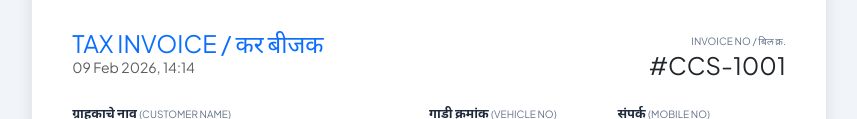
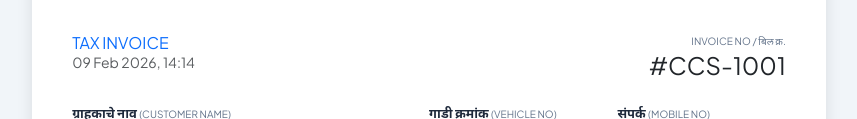
Before and after one commit to Studnit/bikeservice, a plain HTML site: page index.html in a window 1280 px wide. Shown: the part 266-385 px from the top of the page, without its empty margins (211-1068 px from the left). Drawn offline with nearby package versions, Linux system fonts and the light colour scheme.

Commit message:
Update index.html

```diff
--- a/index.html
+++ b/index.html
@@ -109,7 +109,7 @@
     <div id="pdfContent">
         <div class="d-flex justify-content-between align-items-center mb-4">
             <div>
-                <h4 class="mb-0 fw-800 text-primary">TAX INVOICE / कर बीजक</h4>
+                <h6 class="mb-0 fw-800 text-primary">TAX INVOICE</h6>
                 <div class="text-muted small" id="currentDate"></div>
             </div>
             <div class="text-end">
```
